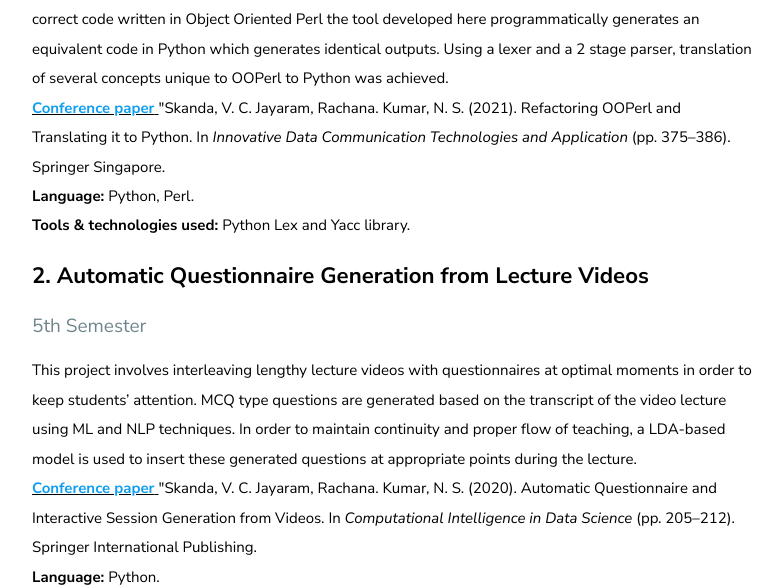
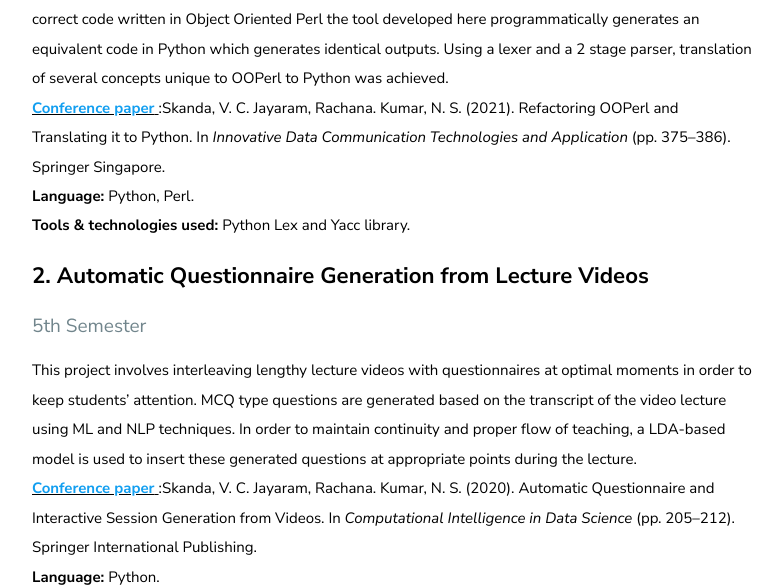
Before and after one commit to RachanaJayaram/projects, a Jekyll site: the page built from index.md, in a window 1280 px wide and 900 px high, scrolled down 407 px. Shown: the part 162-749 px from the top of the window, without its empty margins (68-851 px from the left). Built offline with Jekyll 4.4.1, drawn with Linux system fonts in a browser that asks for light colours.

```diff
--- a/_layouts/home.html
+++ b/_layouts/home.html
@@ -40,7 +40,7 @@ layout: page
 		 <a href=
 		    "https://link.springer.com/chapter/10.1007%2F978-981-15-9651-3_32">Conference paper</a>
 		</b></u>
-	"Skanda, V. C. Jayaram, Rachana. Kumar, N. S. (2021). Refactoring OOPerl and Translating it to Python. In <i>Innovative Data Communication Technologies and Application</i> (pp. 375–386). Springer Singapore.
+	:Skanda, V. C. Jayaram, Rachana. Kumar, N. S. (2021). Refactoring OOPerl and Translating it to Python. In <i>Innovative Data Communication Technologies and Application</i> (pp. 375–386). Springer Singapore.
 
 	<br>
 	<b>
@@ -68,7 +68,7 @@ layout: page
 		 <a href=
 		   "https://link.springer.com/chapter/10.1007%2F978-3-030-63467-4_16">Conference paper</a>
 		</b></u>
-	"Skanda, V. C. Jayaram, Rachana. Kumar, N. S.  (2020). Automatic Questionnaire and Interactive Session Generation from Videos. In <i>Computational Intelligence in Data Science</i> (pp. 205–212). Springer International Publishing.
+	:Skanda, V. C. Jayaram, Rachana. Kumar, N. S.  (2020). Automatic Questionnaire and Interactive Session Generation from Videos. In <i>Computational Intelligence in Data Science</i> (pp. 205–212). Springer International Publishing.
 	<br>
 	<b>
 		Language:
```
